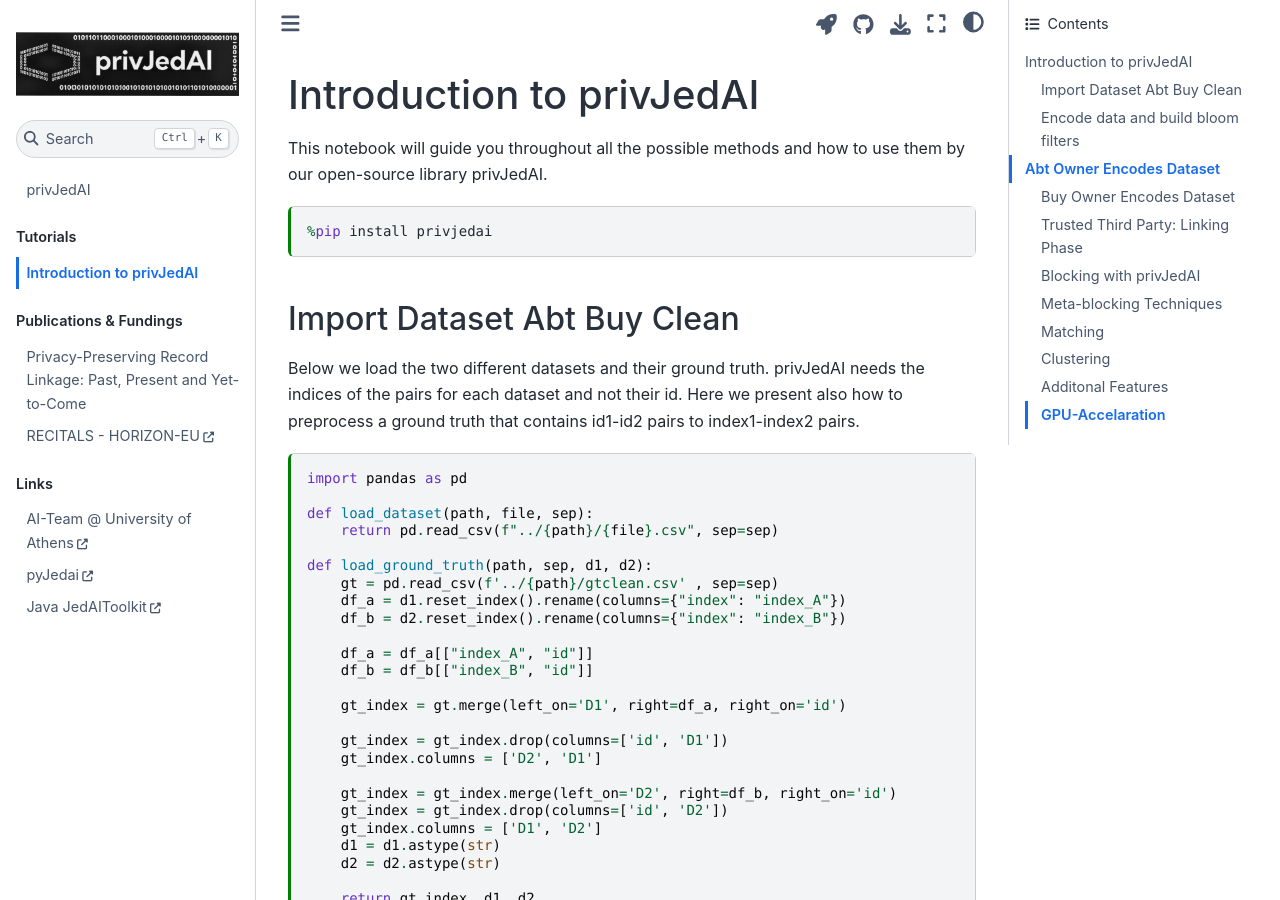
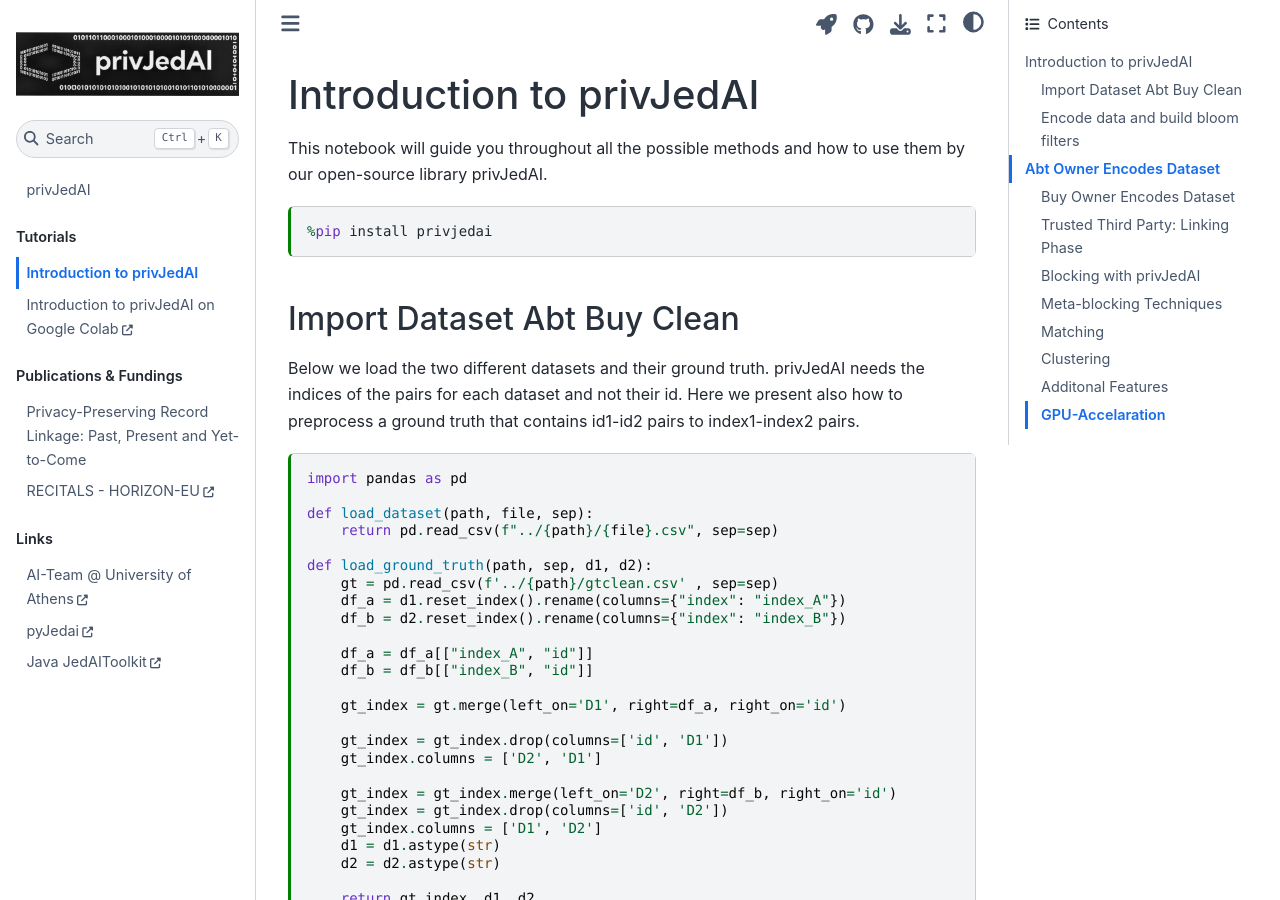
Before and after one commit to AI-team-UoA/privJedAI, a Sphinx documentation site: the page built from docs/tutorials/privJedAI_Intro.ipynb, in a window 1280 px wide and 900 px high. Built offline with Sphinx 7.4.7 and the Sphinx Book theme 1.1.4, drawn with Linux system fonts in a browser that asks for light colours.

Commit message:
Add Google Colab link for privJedAI tutorial

```diff
--- a/docs/_toc.yml
+++ b/docs/_toc.yml
@@ -8,6 +8,9 @@ parts:
     chapters:
     - file: tutorials/privJedAI_Intro.ipynb
       title: Introduction to privJedAI
+    - url: https://colab.research.google.com/drive/1uXh8If1xbCt39MXG-ldG9mQgk3VkDafd?usp=sharing
+      title: Introduction to privJedAI on Google Colab
+
   - caption: Publications & Fundings
     chapters:
     - file: pages/edbt2026.md
```
